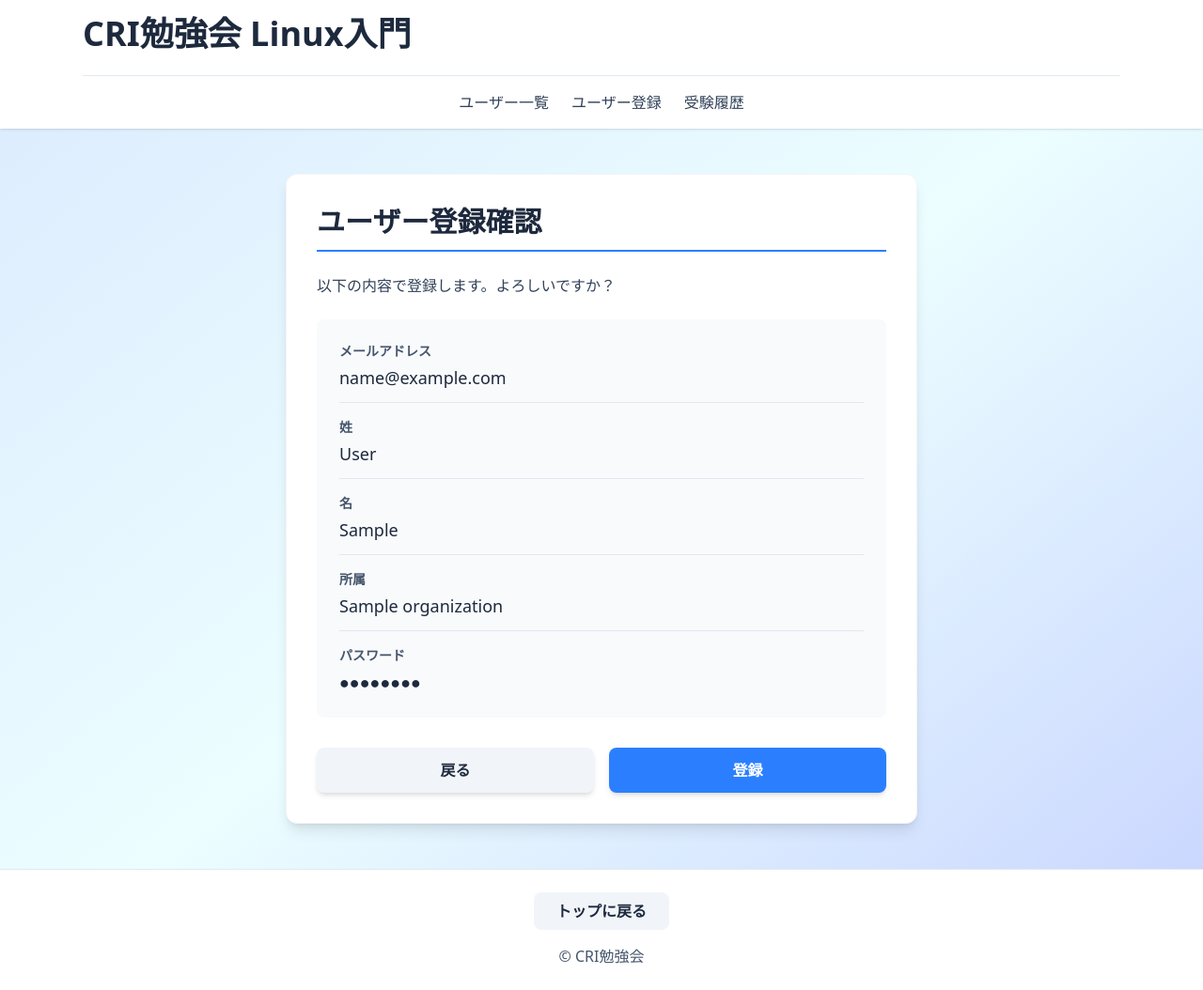
After one commit to nzmdesign/cri-study-linux-web-app, a FastAPI app: template templates/admin_register_confirm.html in a window 1280 px wide. The commit adds this page. Shown: the whole page at 94% size. Run offline with FastAPI, Linux system fonts and the light colour scheme; the template is opened without the code that fills it: most values are stand-ins (such as "Sample title", 1, 10 or a date in 2020); parts of the project's set-up code (start-up, migrations or seed data) failed here and were passed over; some libraries are stand-ins or nearby versions.

Commit message:
feat: ユーザーの登録確認画面と登録完了画面を追加

```diff
--- a/templates/admin_register.html
+++ b/templates/admin_register.html
@@ -32,7 +32,7 @@
 
           <div id="message-container"></div>
 
-          <form hx-post="/admin/register" hx-target="#message-container" hx-swap="innerHTML" class="space-y-5">
+          <form action="/admin/register/confirm" method="POST" class="space-y-5">
             <div>
               <label for="email" class="block text-sm font-semibold text-slate-700 mb-2">メールアドレス</label>
               <input type="email" id="email" name="email" required placeholder="user@cri-me.com"
@@ -76,7 +76,7 @@
 
             <div>
               <button type="submit" class="w-full bg-blue-500 hover:bg-blue-600 text-white font-semibold py-3 px-4 rounded-lg transition-all shadow-md hover:shadow-lg">
-                登録
+                登録確認
               </button>
             </div>
           </form>
--- /dev/null
+++ b/templates/admin_register_confirm.html
@@ -0,0 +1,100 @@
+<!DOCTYPE html>
+<html lang="ja">
+<head>
+  <meta charset="utf-8">
+  <meta name="viewport" content="width=device-width,initial-scale=1">
+  <title>CRI勉強会 - Linux入門</title>
+  <link rel="icon" type="image/png" href="{{ url_for('static', path='/favicon.png') }}">
+  <script src="https://cdn.jsdelivr.net/npm/@tailwindcss/browser@4"></script>
+  <script src="https://unpkg.com/htmx.org@1.9.10"></script>
+</head>
+<body class="bg-gradient-to-br from-blue-100 via-cyan-50 to-indigo-200 min-h-screen flex flex-col">
+  <div class="flex flex-col min-h-screen">
+    <header class="sticky top-0 z-50 bg-white shadow-sm">
+      <div class="max-w-6xl mx-auto px-6 py-4">
+        <h1 class="text-4xl font-bold text-slate-800 mb-6">CRI勉強会 Linux入門</h1>
+        <nav class="border-t border-slate-200 pt-4">
+          <div class="flex justify-center items-center">
+            <ul class="flex gap-6">
+              <li><a href="/admin/users" class="text-slate-700 hover:text-cyan-600 font-medium transition-colors">ユーザー一覧</a></li>
+              <li><a href="/admin/register" class="text-slate-700 hover:text-cyan-600 font-medium transition-colors">ユーザー登録</a></li>
+              <li><a href="/admin/history" class="text-slate-700 hover:text-cyan-600 font-medium transition-colors">受験履歴</a></li>
+            </ul>
+          </div>
+        </nav>
+      </div>
+    </header>
+
+    <main class="flex-grow px-4 py-12">
+      <div class="w-full max-w-2xl mx-auto">
+        <div class="bg-white rounded-xl shadow-lg p-8 border border-slate-100">
+          <h2 class="text-3xl font-bold text-slate-800 mb-6 border-b-2 border-blue-500 pb-3">ユーザー登録確認</h2>
+
+          <div class="mb-8">
+            <p class="text-slate-700 mb-6">以下の内容で登録します。よろしいですか？</p>
+
+            <div class="bg-slate-50 rounded-lg p-6 space-y-4">
+              <div class="border-b border-slate-200 pb-3">
+                <span class="text-sm font-semibold text-slate-600 block mb-1">メールアドレス</span>
+                <span class="text-lg text-slate-800">{{ email }}</span>
+              </div>
+
+              <div class="border-b border-slate-200 pb-3">
+                <span class="text-sm font-semibold text-slate-600 block mb-1">姓</span>
+                <span class="text-lg text-slate-800">{{ last_name }}</span>
+              </div>
+
+              <div class="border-b border-slate-200 pb-3">
+                <span class="text-sm font-semibold text-slate-600 block mb-1">名</span>
+                <span class="text-lg text-slate-800">{{ first_name }}</span>
+              </div>
+
+              <div class="border-b border-slate-200 pb-3">
+                <span class="text-sm font-semibold text-slate-600 block mb-1">所属</span>
+                <span class="text-lg text-slate-800">{{ organization }}</span>
+              </div>
+
+              <div>
+                <span class="text-sm font-semibold text-slate-600 block mb-1">パスワード</span>
+                <span class="text-lg text-slate-800">●●●●●●●●</span>
+              </div>
+            </div>
+          </div>
+
+          {% if error_message %}
+          <div class="bg-red-50 border-l-4 border-red-500 p-4 mb-6">
+            <p class="text-red-700 font-semibold">エラー: {{ error_message }}</p>
+          </div>
+          {% endif %}
+
+          <div id="message-container"></div>
+
+          <form hx-post="/admin/register/execute" hx-target="body" hx-swap="innerHTML" class="space-y-4">
+            <input type="hidden" name="email" value="{{ email }}">
+            <input type="hidden" name="password" value="{{ password }}">
+            <input type="hidden" name="confirm_password" value="{{ confirm_password }}">
+            <input type="hidden" name="first_name" value="{{ first_name }}">
+            <input type="hidden" name="last_name" value="{{ last_name }}">
+            <input type="hidden" name="organization" value="{{ organization }}">
+
+            <div class="flex gap-4">
+              <a href="/admin/register" class="flex-1 bg-slate-100 hover:bg-slate-200 text-slate-800 font-semibold py-3 px-4 rounded-lg transition-all shadow-md hover:shadow-lg text-center">
+                戻る
+              </a>
+              <button type="submit" class="flex-1 bg-blue-500 hover:bg-blue-600 text-white font-semibold py-3 px-4 rounded-lg transition-all shadow-md hover:shadow-lg">
+                登録
+              </button>
+            </div>
+          </form>
+        </div>
+      </div>
+    </main>
+
+    <footer class="bg-white border-t border-slate-200 text-center py-6 mt-auto">
+      <a href="/" class="inline-block bg-slate-100 hover:bg-slate-200 text-slate-800 font-semibold py-2 px-6 rounded-lg transition-colors mb-4">トップに戻る</a>
+      <p class="text-slate-600">&copy; CRI勉強会</p>
+    </footer>
+
+  </div>
+</body>
+</html>
```
Also changed, not shown: routers/admin.py (+67 -21 lines), services/user_service.py (+4 -4 lines), templates/admin_register_success.html (added, +76 -0 lines).
